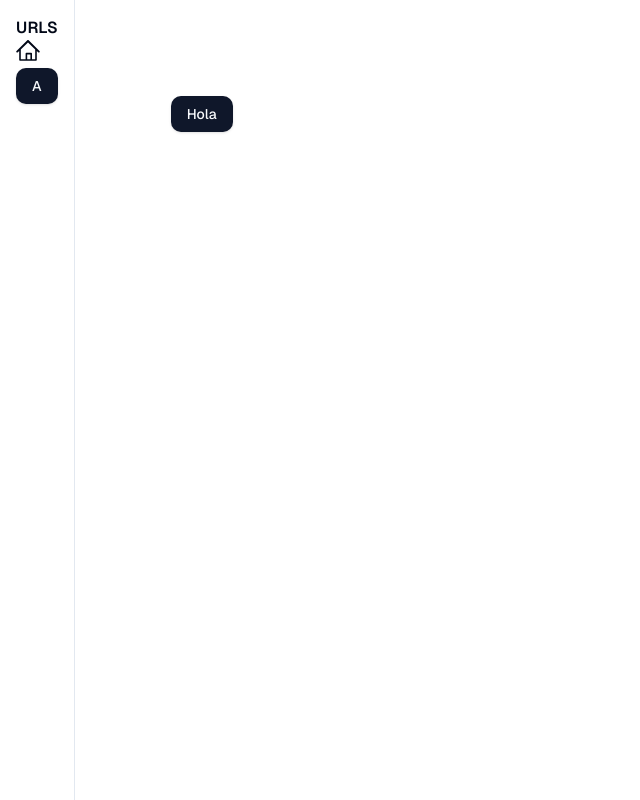
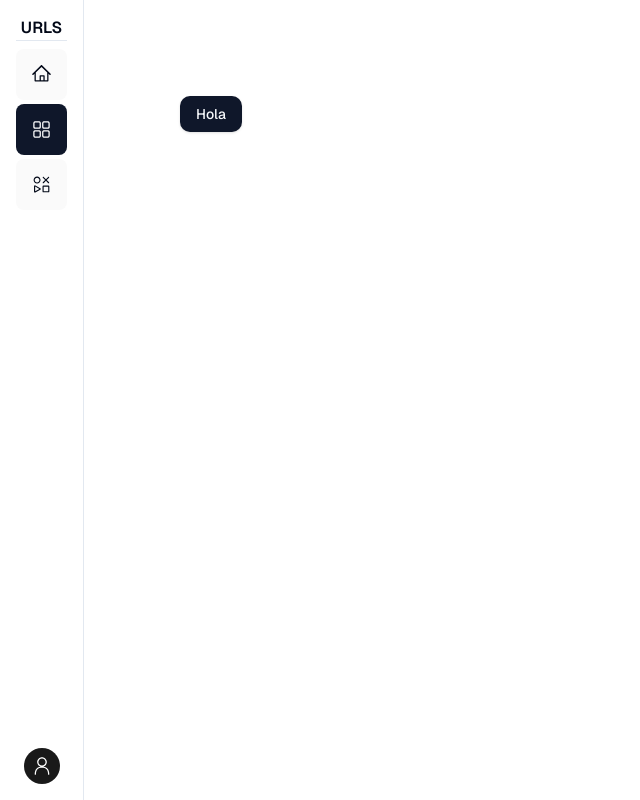
Before and after one commit to Jes015/URLS, a Next.js app: page / in a window 1280 px wide. Shown: the whole page, without its empty margins (0-640 px from the left). Built offline with nearby package versions, Linux system fonts and the light colour scheme.

Commit message:
feat: add sidebar component (#1)
close #1

```diff
--- a/package.json
+++ b/package.json
@@ -11,6 +11,7 @@
   "dependencies": {
     "@radix-ui/react-icons": "^1.3.0",
     "@radix-ui/react-slot": "^1.0.2",
+    "@radix-ui/react-tooltip": "^1.0.7",
     "class-variance-authority": "^0.7.0",
     "clsx": "^2.1.0",
     "geist": "^1.3.0",
--- a/src/components/feat/Header.tsx
+++ b/src/components/feat/Header.tsx
@@ -1,7 +1,24 @@
 import { BaseComponentType } from "@/models/component.model"
-import { HomeIcon } from "@radix-ui/react-icons"
+import { frontRoutes } from "@/models/routes.model"
+import { DashboardIcon, HomeIcon, MixIcon, PersonIcon } from "@radix-ui/react-icons"
 import clsx from "clsx"
-import { Button } from "../ui/button"
+import Link from "next/link"
+import { Tooltip, TooltipContent, TooltipProvider, TooltipTrigger } from "../ui/tooltip"
+
+const sidebarMenu = [
+    {
+        ...frontRoutes.home,
+        icon: HomeIcon
+    },
+    {
+        ...frontRoutes.dashboard,
+        icon: DashboardIcon
+    },
+    {
+        ...frontRoutes.latestLinks,
+        icon: MixIcon
+    }
+]
 
 export const Sidebar: BaseComponentType = ({ className, ...props }) => {
     return (
@@ -17,11 +34,39 @@ export const Sidebar: BaseComponentType = ({ className, ...props }) => {
             <header>
                 <span className="font-semibold">URLS</span>
             </header>
-            <div className="flex flex-col gap-1">
-                <HomeIcon width={24} height={24} />
-                <Button>A</Button>
-
+            <div className="flex flex-grow flex-col gap-1 border-t pt-2">
+                {
+                    sidebarMenu.map((route, index) => (
+                        <TooltipProvider
+                            key={route.name}
+                        >
+                            <Tooltip>
+                                <TooltipTrigger>
+                                    <Link
+                                        className={
+                                            clsx(
+                                                "flex justify-center items-center p-4 bg-zinc-50 hover:bg-zinc-200 rounded-sm",
+                                                index === 1 && '!bg-[#0f172a] !text-white'
+                                            )
+                                        }
+                                        href={route.path}
+                                    >
+                                        <route.icon width={19} height={19} />
+                                    </Link>
+                                </TooltipTrigger>
+                                <TooltipContent align="center" side="right">
+                                    {route.name}
+                                </TooltipContent>
+                            </Tooltip>
+                        </TooltipProvider>
+                    ))
+                }
             </div>
+            <footer>
+                <div className="bg-black/90 text-white p-2 rounded-full">
+                    <PersonIcon width={20} height={20}/>
+                </div>
+            </footer>
         </aside>
     )
 }
--- /dev/null
+++ b/src/components/ui/tooltip.tsx
@@ -0,0 +1,30 @@
+"use client"
+
+import * as React from "react"
+import * as TooltipPrimitive from "@radix-ui/react-tooltip"
+
+import { cn } from "@/lib/utils"
+
+const TooltipProvider = TooltipPrimitive.Provider
+
+const Tooltip = TooltipPrimitive.Root
+
+const TooltipTrigger = TooltipPrimitive.Trigger
+
+const TooltipContent = React.forwardRef<
+  React.ElementRef<typeof TooltipPrimitive.Content>,
+  React.ComponentPropsWithoutRef<typeof TooltipPrimitive.Content>
+>(({ className, sideOffset = 4, ...props }, ref) => (
+  <TooltipPrimitive.Content
+    ref={ref}
+    sideOffset={sideOffset}
+    className={cn(
+      "z-50 overflow-hidden rounded-md bg-primary px-3 py-1.5 text-xs text-primary-foreground animate-in fade-in-0 zoom-in-95 data-[state=closed]:animate-out data-[state=closed]:fade-out-0 data-[state=closed]:zoom-out-95 data-[side=bottom]:slide-in-from-top-2 data-[side=left]:slide-in-from-right-2 data-[side=right]:slide-in-from-left-2 data-[side=top]:slide-in-from-bottom-2",
+      className
+    )}
+    {...props}
+  />
+))
+TooltipContent.displayName = TooltipPrimitive.Content.displayName
+
+export { Tooltip, TooltipTrigger, TooltipContent, TooltipProvider }
```
Also changed, not shown: 1 other file (tests, documents, lock files or other folders).
